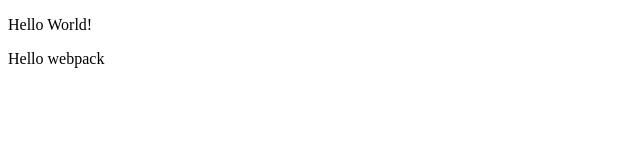
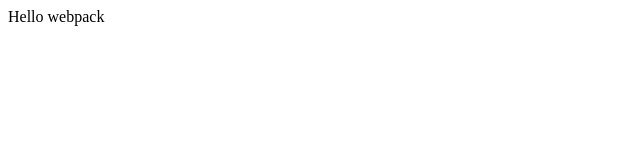
Before and after one commit to kdrbek06/the-impossible-quiz-typescript, a website with bundled scripts: page index.html in a window 1280 px wide. Shown: the whole page, without its empty margins (0-640 px from the left). Built offline with nearby package versions, Linux system fonts and the light colour scheme.

Commit message:
Delete test pragraph in index.html

```diff
--- a/index.html
+++ b/index.html
@@ -6,10 +6,6 @@
     <script src="https://unpkg.com/lodash@4.17.20"></script>
   </head>
   <body>
-    <div>
-        <p>Hello World!</p>
-    </div>
-
     <script src="./src/index.ts"></script>
   </body>
 </html>
```
